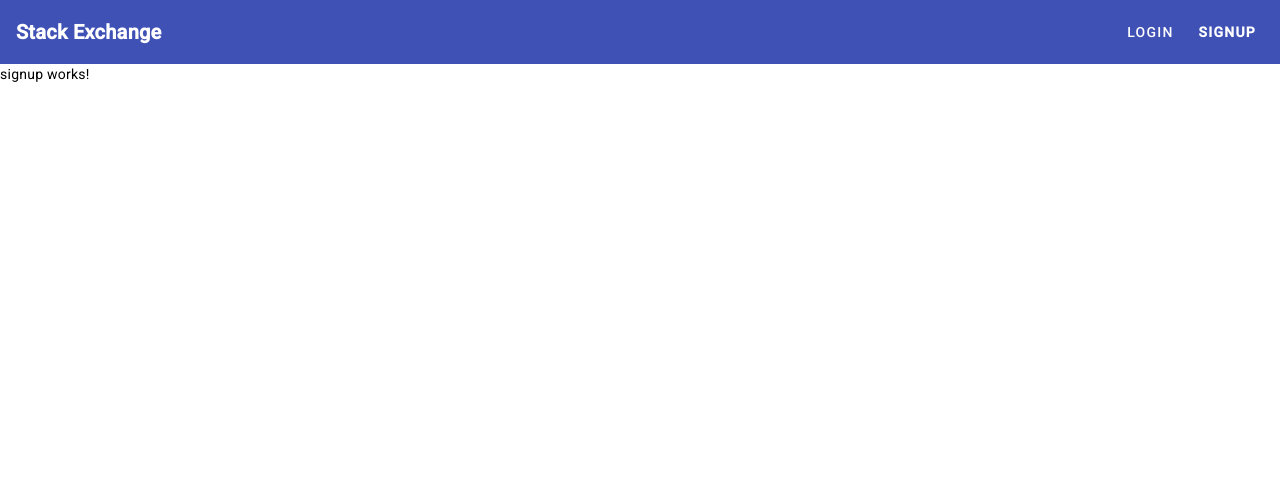
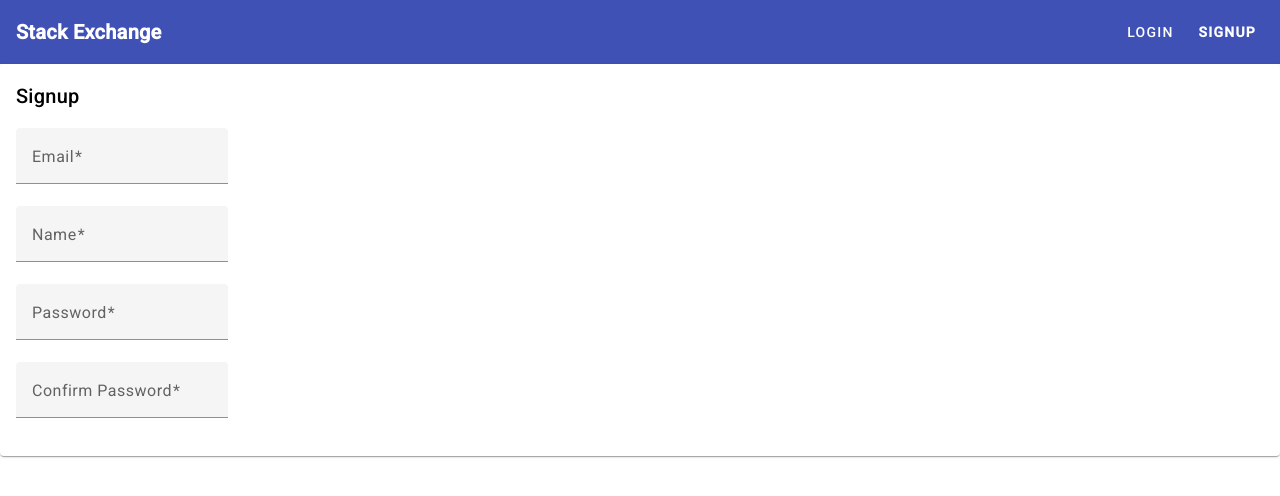
Before and after one commit to SavolyLali/stackoverflow-clone, an Angular app in the folder src/stackoverflow-clone-angular/: page /signup in a window 1280 px wide. Shown: the top 496 px of the page. Built offline with nearby package versions, Linux system fonts and the light colour scheme.

Commit message:
Create the structure of signup form

```diff
--- a/src/stackoverflow-clone-angular/src/app/auth-components/signup/signup.component.html
+++ b/src/stackoverflow-clone-angular/src/app/auth-components/signup/signup.component.html
@@ -1 +1,35 @@
-<p>signup works!</p>
+<div class="signup-container">
+  <mat-card class="signup-card">
+    <mat-card-content>
+      <h2 class="signup-caption">Signup</h2>
+      <form>
+        <div class="form-input">
+          <mat-form-field>
+            <mat-label>Email</mat-label>
+            <input matInput placeholder="Enter your email" name="email" type="email"
+                   required>
+          </mat-form-field>
+        </div>
+        <div class="form-input">
+          <mat-form-field>
+            <mat-label>Name</mat-label>
+            <input matInput placeholder="Enter your name" name="name" required>
+          </mat-form-field>
+        </div>
+        <div class="form-input">
+          <mat-form-field>
+            <mat-label>Password</mat-label>
+            <input matInput placeholder="Enter your password" name="password"
+                   type="password" required>
+          </mat-form-field>
+        </div>
+        <div class="form-input">
+          <mat-form-field>
+            <mat-label>Confirm Password</mat-label>
+            <input matInput placeholder="Confirm your password" name="confirmPassword" type="password" required>
+          </mat-form-field>
+        </div>
+      </form>
+    </mat-card-content>
+  </mat-card>
+</div>
```
Also changed, not shown: src/stackoverflow-clone-angular/src/app/app.module.ts (+7 -1 lines).
